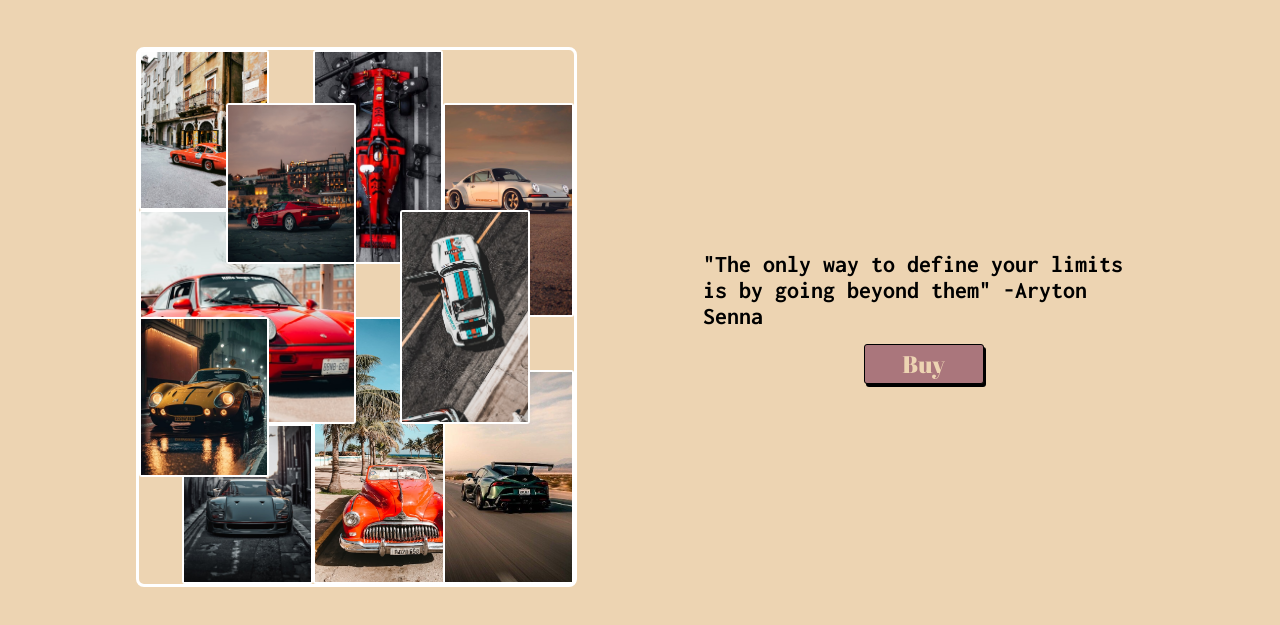
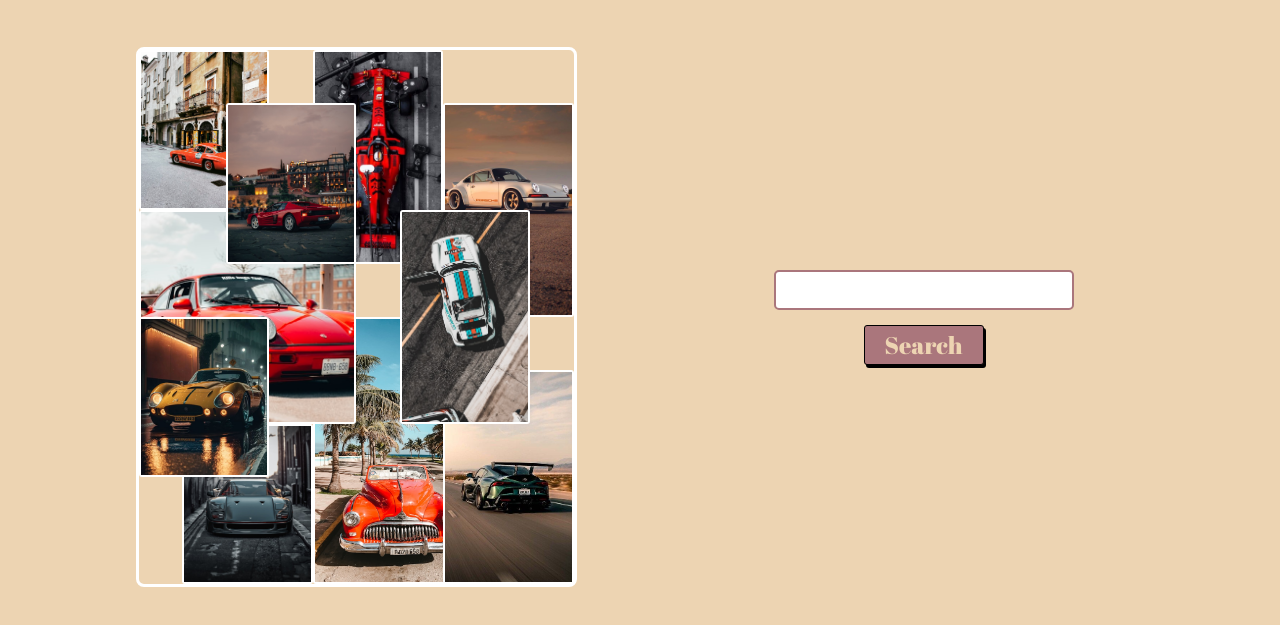
Before and after one commit to vaibhavvemani/basic-ecomm, a plain HTML site: page public/index.html in a window 1280 px wide. Shown: the part 97-722 px from the top of the page. Drawn offline with Linux system fonts and the light colour scheme; a web font is replaced by a local one.

Commit message:
Cleaning up codebase

```diff
--- a/public/index.html
+++ b/public/index.html
@@ -69,8 +69,8 @@
         </div>
 
         <div class="right-landing">
-            <h2>"The only way to define your limits is by going beyond them" -Aryton Senna</h2>
-            <button>Buy</button>
+            <input type="text">
+            <button>Search</button>
         </div>
     </div>
 </body>
--- a/public/style.css
+++ b/public/style.css
@@ -176,8 +176,27 @@ body {
 
 }
 
-.right-landing h2{
-    max-width: 20em;
+.right-landing input[type="text"] {
+    width: 100%;
+    max-width: 300px;
+    height: 40px;
+    padding: 10px;
+    font-size: 16px;
+    border: 2px solid #AA767C;
+    border-radius: 5px;
+    background-color: #FFF;
+    color: #333;
+    transition: border-color 0.3s ease;
+}
+
+.right-landing input[type="text"]:focus {
+    outline: none;
+    border-color: #8B5D63;
+    box-shadow: 0 0 5px rgba(170, 118, 124, 0.5);
+}
+
+.right-landing input[type="text"]::placeholder {
+    color: #999;
 }
 
 .right-landing button {
```
Also changed, not shown: api/index.js (deleted, +0 -17 lines).
